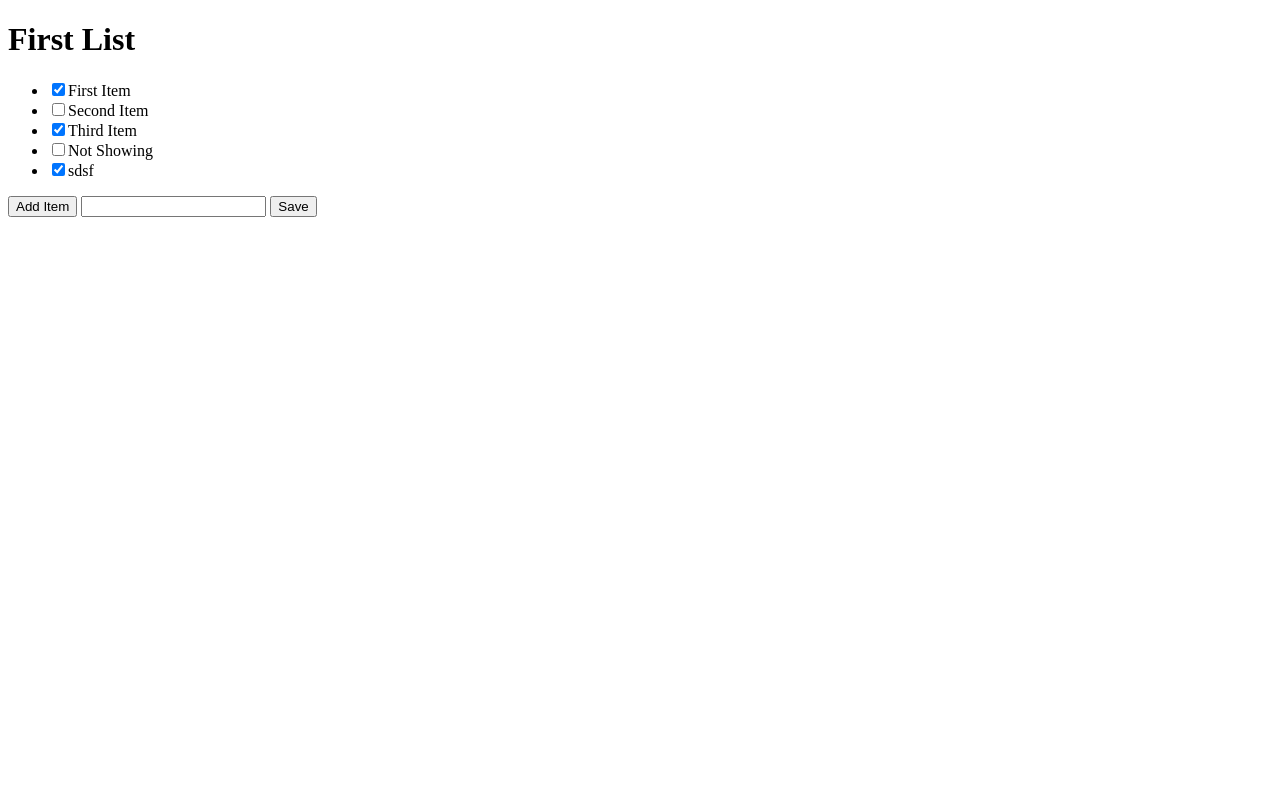
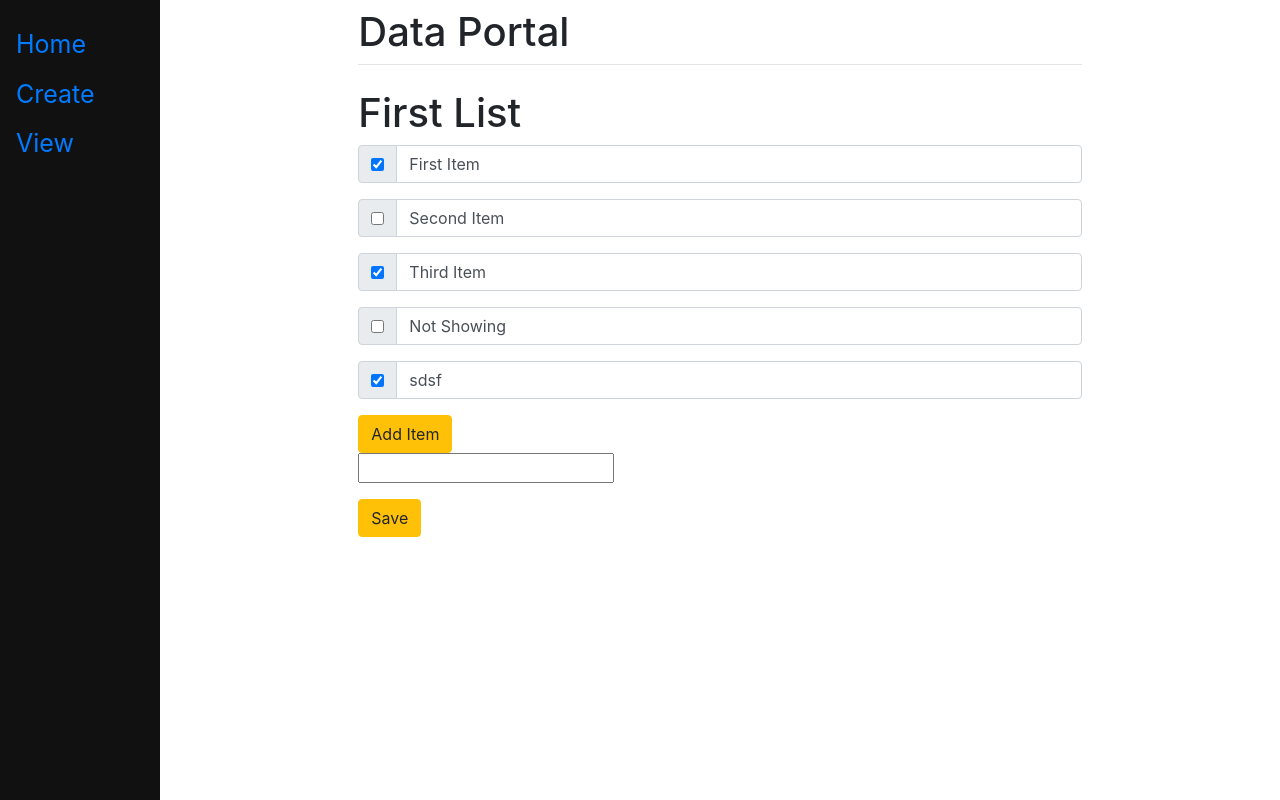
Before and after one commit to KevinGouo/DjangoDalkia, a Django app: page /2 in a window 1280 px wide. Run offline with Django 3.2, Linux system fonts and the light colour scheme; data comes from the database, SQL or seed files in the repository; both versions use the stored data as it was after the commit; some libraries are stand-ins or nearby versions.

Commit message:
We add boostrap, with the documentation we see how to create esthetic button, we use the documentary, in order to make our site nicer

```diff
--- a/mysite/main/templates/main/base.html
+++ b/mysite/main/templates/main/base.html
@@ -1,16 +1,75 @@
 <!DOCTYPE html>
 <html lang="en">
 <head>
+    <style type="text/css">
+        .sidenav {
+        height:100%;
+        width:160px;
+        position:fixed;
+        z-index:1;
+        top:0;
+        left:0;
+        background-color:#111;
+        overflow-x:  :hidden;
+        padding-top:20px;
+        }
+.sidenav a {
+padding:6px 8px 6px 16px;
+text-decoration: none;
+font-size:25px;
+font: #818181;
+display:block;
+
+
+}
+
+.sidenav a:hover{
+color:#f1f1f1
+}
+
+.main{
+margin-left:160px;
+padding: 0px 10px;
+}
+
+
+
+    </style>
     <meta charset="UTF-8">
+    <meta name="viewport" content="width=device-width, initial-scale=1, shrink-to-fit=no">
+    <link rel="stylesheet" href="https://stackpath.bootstrapcdn.com/bootstrap/4.3.1/css/bootstrap.min.css"
+          integrity="sha384-ggOyR0iXCbMQv3Xipma34MD+dH/1fQ784/j6cY/iJTQUOhcWr7x9JvoRxT2MZw1T" crossorigin="anonymous">
+
+
     <title>{% block title%}Data Portal{% endblock %}</title>
 </head>
 <body>
-<div id="content" , name="content">
-    {% block content %}
-    Home
-    {% endblock %}
+<div class="sidenav">
+    <a href="/home">Home</a>
+    <a href="/create">Create</a>
+    <a href="/2">View</a>
+</div>
+<div id="content" , name="content" , class="main">
+    <div class="row justify-content-center">
+        <div class="col-8">
+            <h1 class="mt-2">Data Portal</h1>
+            <hr class="mt-0 mb-4">
+            {% block content %}
+            Home
+            {% endblock %}
+        </div>
+    </div>
+</div>
 
-</div>
+<script src="https://code.jquery.com/jquery-3.3.1.slim.min.js"
+        integrity="sha384-q8i/X+965DzO0rT7abK41JStQIAqVgRVzpbzo5smXKp4YfRvH+8abtTE1Pi6jizo"
+        crossorigin="anonymous"></script>
+<script src="https://cdnjs.cloudflare.com/ajax/libs/popper.js/1.14.7/umd/popper.min.js"
+        integrity="sha384-UO2eT0CpHqdSJQ6hJty5KVphtPhzWj9WO1clHTMGa3JDZwrnQq4sF86dIHNDz0W1"
+        crossorigin="anonymous"></script>
+<script src="https://stackpath.bootstrapcdn.com/bootstrap/4.3.1/js/bootstrap.min.js"
+        integrity="sha384-JjSmVgyd0p3pXB1rRibZUAYoIIy6OrQ6VrjIEaFf/nJGzIxFDsf4x0xIM+B07jRM"
+        crossorigin="anonymous"></script>
 
 
 </body>
--- a/mysite/main/templates/main/create.html
+++ b/mysite/main/templates/main/create.html
@@ -10,7 +10,7 @@ Create New List
     {% csrf_token %}
     <div class="input-group mb-3">
         <div class="input-group-prepend">
-            <button name="save" type="submit" class="btn btn-success">Create</button>
+            <button name="save" type="submit" class="btn btn-warning">Create</button>
         </div>
         {{form.name}}
     </div>
--- a/mysite/main/templates/main/list.html
+++ b/mysite/main/templates/main/list.html
@@ -5,17 +5,27 @@
 <h1>{{ls.name}}</h1>
 <form method="post" action="#">
     {% csrf_token %}
-    <ul>
+
     {% for item in ls.item_set.all %}
+    <div class="input-group mb-3">
+        <div class="input-group-prepend">
+            <div class="input-group-text">
                 {% if item.complete == True %}
-        <li><input type="checkbox" , value="clicked" , name="c{{item.id}}" checked>{{item.text}}</li>
+                <input type="checkbox" , value="clicked" , name="c{{item.id}}" checked>
                 {% else %}
-        <li><input type="checkbox" , value="clicked" , name="c{{item.id}}">{{item.text}}</li>
+                <input type="checkbox" , value="clicked" , name="c{{item.id}}">
                 {% endif %}
+            </div>
+        </div>
+        <input type="text" , value="{{item.text}}" class="form-control">
+    </div>
     {% endfor %}
-    </ul>
-    <button type="submit" , name="newItem" , value="newItem">Add Item</button>
+    <div class="input-group mb-3">
+        <div class="input-group prepend">
+            <button type="submit" , name="newItem" , value="newItem", class="btn btn-warning">Add Item</button>
+        </div>
         <input type="text" , name="new">
-    <button type="submit" , name="save" , value="save">Save</button>
+    </div>
+    <button type="submit" , name="save" , value="save", class="btn btn-warning">Save</button>
 </form>
 {% endblock %}
```
Also changed, not shown: mysite/db.sqlite3. Lines whose indentation alone changed are shown as unchanged.
